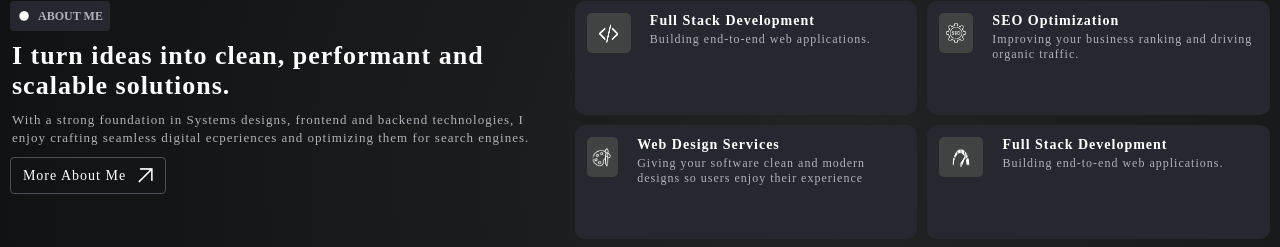
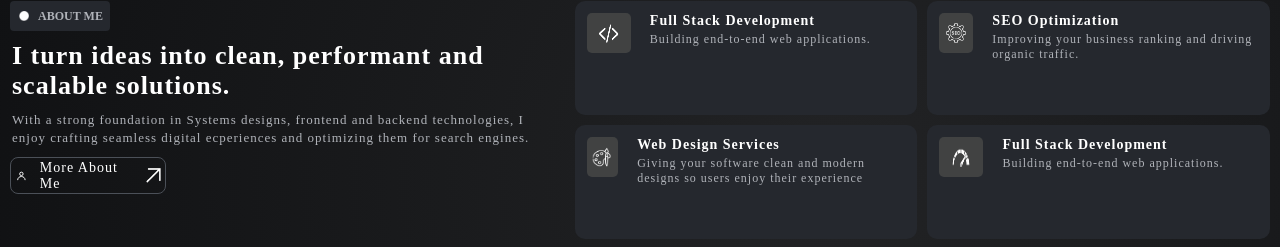
Before and after one commit to jibareekumma/jibare-portfolio, a React (Vite) app: page / in a window 1280 px wide. Shown: the part 789-1036 px from the top of the page. Built offline with nearby package versions, Linux system fonts and the light colour scheme; a web font is replaced by a local one.

Commit message:
updated btn stying

```diff
--- a/src/components/AboutMe.jsx
+++ b/src/components/AboutMe.jsx
@@ -1,3 +1,4 @@
+
 
 
 
@@ -40,6 +41,10 @@ const AboutMe = function(){
                 <div className="redirect-btn"
                     onClick = {() => navigate('/more-about-me')}
                 >
+                    <svg className="btn-icon" viewBox="0 0 24 24" fill="none" xmlns="http://www.w3.org/2000/svg">
+                        <circle cx="12" cy="8" r="3.2" stroke="currentColor" strokeWidth="1.8"/>
+                        <path d="M5 19c0-3.3 3.1-6 7-6s7 2.7 7 6" stroke="currentColor" strokeWidth="1.8" strokeLinecap="round"/>
+                    </svg>
                     <p>More About Me</p>
                     <img src = {upperRightIcon}
                     alt="Upper Right Icon" loading="lazy" />
--- a/src/components/MoreAboutMe.jsx
+++ b/src/components/MoreAboutMe.jsx
@@ -38,7 +38,8 @@ const MoreAboutMe = function(){
                 onClick = {() => navigate('/')}
                 >
                     <svg width="16" height="16" viewBox="0 0 24 24" fill="none">
-                        <path d="M15 18L9 12L15 6" stroke="currentColor" strokeWidth="2" strokeLinecap="round" strokeLinejoin="round"/>
+                        <path d="M15 18L9 12L15 6" stroke="currentColor" strokeWidth="2"
+                        strokeLinecap="round" strokeLinejoin="round"/>
                     </svg>
                     Back
                 </button>
--- a/src/css/AboutMe.css
+++ b/src/css/AboutMe.css
@@ -57,12 +57,25 @@
   gap: 0.8rem;
   justify-content: center;
   align-items: center;
-  border: 0.5px solid var(--accent-border);
+  border: 1px solid var(--accent-border);
   height: 3.5rem;
-  border-radius: 4px;
+  border-radius: 8px;
+  background: transparent;
+  transition: border-color 0.2s ease, box-shadow 0.2s ease;
 }
 .about-container .text-container-about .redirect-btn:hover {
   cursor: pointer;
+  border-color: #6366f1;
+  box-shadow: 0 0 0 1px rgba(99, 102, 241, 0.35), 0 0 16px rgba(99, 102, 241, 0.25);
+}
+.about-container .text-container-about .redirect-btn:active {
+  border-color: var(--accent-border);
+  box-shadow: none;
+}
+.about-container .text-container-about .redirect-btn .btn-icon {
+  width: 1.4rem;
+  height: 1.4rem;
+  color: var(--text-primary);
 }
 .about-container .text-container-about .redirect-btn p {
   letter-spacing: 1px;
--- a/src/css/AboutMe.scss
+++ b/src/css/AboutMe.scss
@@ -1,3 +1,6 @@
+
+
+
 @font-face {
   font-family: crimsonn;
   src: url(fonts/CrimsonText-Regular.ttf);
@@ -62,12 +65,27 @@
       gap: 0.8rem;
       justify-content: center;
       align-items: center;
-      border: 0.5px solid var(--accent-border);
+      border: 1px solid var(--accent-border);
       height: 3.5rem;
-      border-radius: 4px;
+      border-radius: 8px;
+      background: transparent;
+      transition: border-color 0.2s ease, box-shadow 0.2s ease;
 
       &:hover {
         cursor: pointer;
+        border-color: #6366f1;
+        box-shadow: 0 0 0 1px rgba(99, 102, 241, 0.35), 0 0 16px rgba(99, 102, 241, 0.25);
+      }
+
+      &:active {
+        border-color: var(--accent-border);
+        box-shadow: none;
+      }
+
+      .btn-icon {
+        width: 1.4rem;
+        height: 1.4rem;
+        color: var(--text-primary);
       }
 
       p {
```
Also changed, not shown: 1 other file (tests, documents, lock files or other folders).
